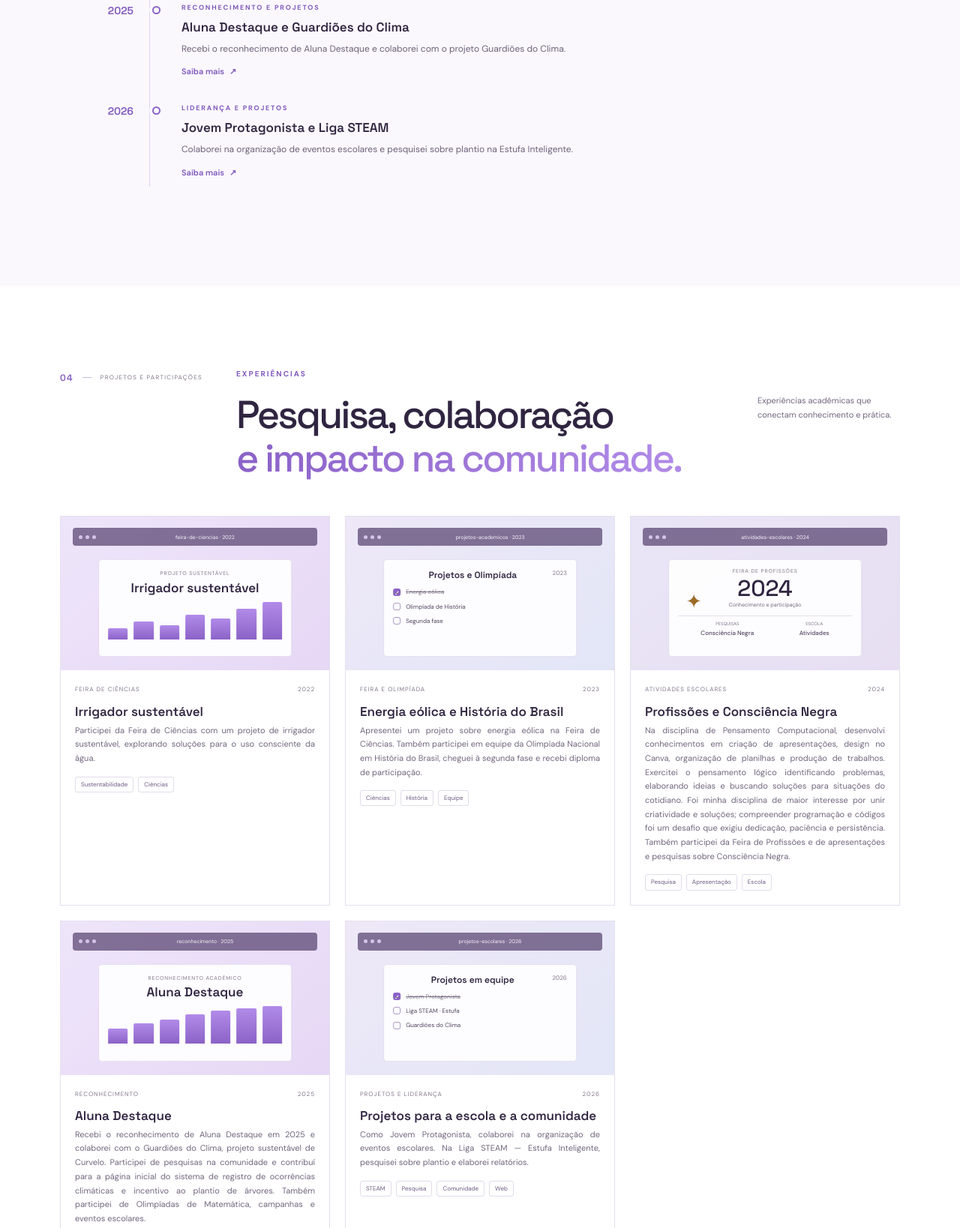
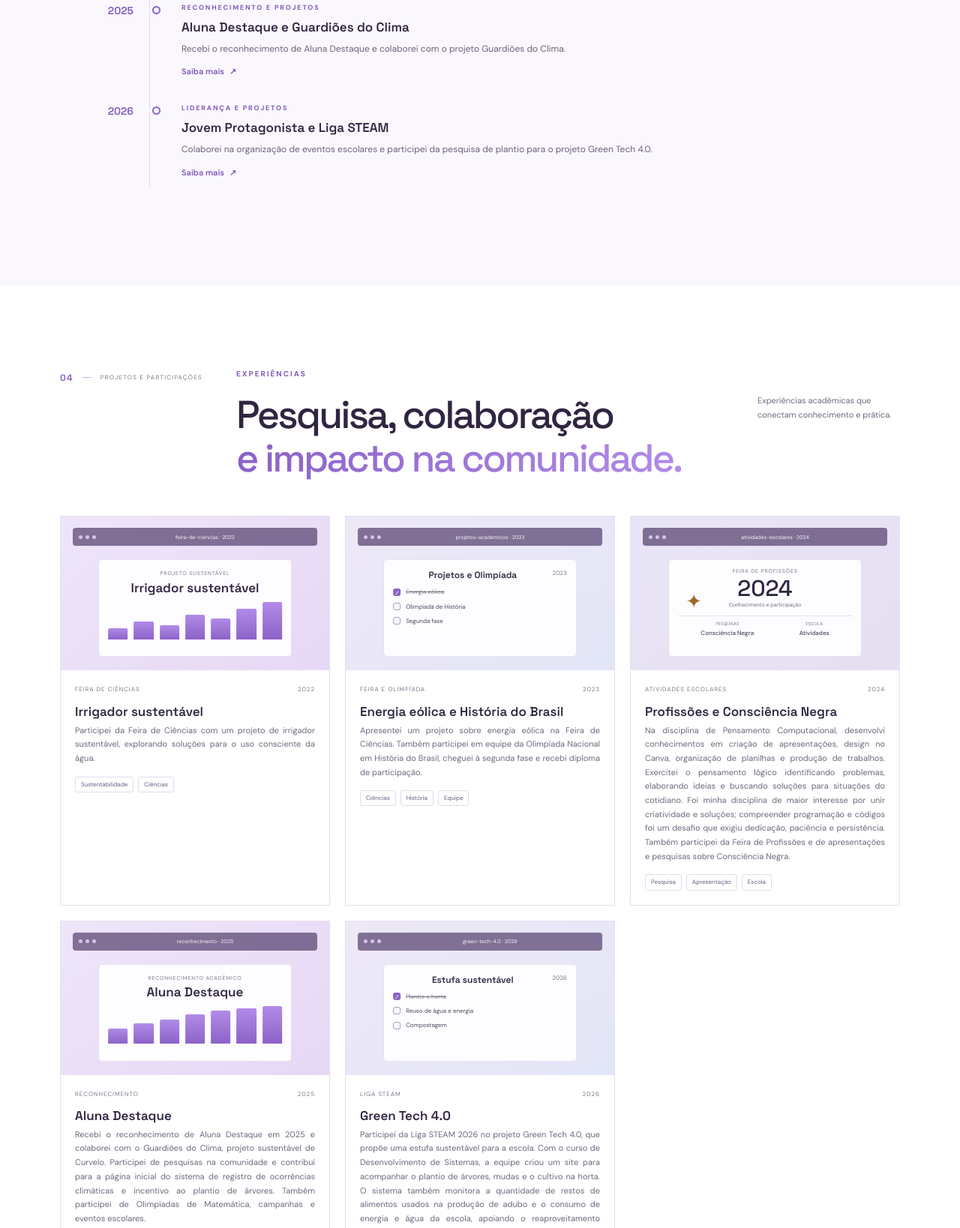
Before and after one commit to sofiaalvesdemoura/Portif-lio, a plain HTML site: page index.html in a window 1280 px wide. Shown: the part 3529-5167 px from the top of the page at 75% size. Drawn offline with Linux system fonts and the light colour scheme.

Commit message:
Criação do Portfólio

```diff
--- a/index.html
+++ b/index.html
@@ -83,7 +83,7 @@
           <article class="timeline-item"><div class="timeline-year">2023</div><div class="timeline-marker"></div><div class="timeline-content"><p class="eyebrow">FEIRA DE CI&#202;NCIAS E OLIMP&#205;ADA</p><h3>Energia e&#243;lica e Hist&#243;ria do Brasil</h3><p>Apresentei um projeto sobre energia e&#243;lica e cheguei &#224; segunda fase da Olimp&#237;ada Nacional em Hist&#243;ria do Brasil.</p><a class="timeline-more" href="#experiencia-2023">Saiba mais <span aria-hidden="true">&#8599;</span></a></div></article>
           <article class="timeline-item"><div class="timeline-year">2024</div><div class="timeline-marker"></div><div class="timeline-content"><p class="eyebrow">FORMA&#199;&#195;O E ATIVIDADES ESCOLARES</p><h3>Pensamento Computacional e projetos escolares</h3><p>Desenvolvi habilidades digitais e participei da Feira de Profiss&#245;es e de pesquisas sobre Consci&#234;ncia Negra.</p><a class="timeline-more" href="#experiencia-2024">Saiba mais <span aria-hidden="true">&#8599;</span></a></div></article>
           <article class="timeline-item"><div class="timeline-year">2025</div><div class="timeline-marker"></div><div class="timeline-content"><p class="eyebrow">RECONHECIMENTO E PROJETOS</p><h3>Aluna Destaque e Guardi&#245;es do Clima</h3><p>Recebi o reconhecimento de Aluna Destaque e colaborei com o projeto Guardi&#245;es do Clima.</p><a class="timeline-more" href="#experiencia-2025">Saiba mais <span aria-hidden="true">&#8599;</span></a></div></article>
-          <article class="timeline-item"><div class="timeline-year">2026</div><div class="timeline-marker"></div><div class="timeline-content"><p class="eyebrow">LIDERAN&#199;A E PROJETOS</p><h3>Jovem Protagonista e Liga STEAM</h3><p>Colaborei na organiza&#231;&#227;o de eventos escolares e pesquisei sobre plantio na Estufa Inteligente.</p><a class="timeline-more" href="#experiencia-2026">Saiba mais <span aria-hidden="true">&#8599;</span></a></div></article>
+          <article class="timeline-item"><div class="timeline-year">2026</div><div class="timeline-marker"></div><div class="timeline-content"><p class="eyebrow">LIDERAN&#199;A E PROJETOS</p><h3>Jovem Protagonista e Liga STEAM</h3><p>Colaborei na organiza&#231;&#227;o de eventos escolares e participei da pesquisa de plantio para o projeto Green Tech 4.0.</p><a class="timeline-more" href="#experiencia-2026">Saiba mais <span aria-hidden="true">&#8599;</span></a></div></article>
         </div>
       </div>
     </section>
@@ -94,7 +94,7 @@
           <article class="project-card" id="experiencia-2023"><div class="project-art art-two"><div class="browser-bar"><i></i><i></i><i></i><span>projetos-academicos · 2023</span></div><div class="task-preview"><div class="task-title">Projetos e Olimpíada <small>2023</small></div><div class="task-row done"><b>✓</b> Energia eólica</div><div class="task-row"><b></b> Olimpíada de História</div><div class="task-row"><b></b> Segunda fase</div></div></div><div class="project-info"><div class="project-number">FEIRA E OLIMPÍADA <span>2023</span></div><h3>Energia eólica e História do Brasil</h3><p>Apresentei um projeto sobre energia eólica na Feira de Ciências. Também participei em equipe da Olimpíada Nacional em História do Brasil, cheguei à segunda fase e recebi diploma de participação.</p><div class="project-tags"><span>Ciências</span><span>História</span><span>Equipe</span></div></div></article>
           <article class="project-card" id="experiencia-2024"><div class="project-art art-three"><div class="browser-bar"><i></i><i></i><i></i><span>atividades-escolares · 2024</span></div><div class="weather-preview"><div class="weather-city">FEIRA DE PROFISSÕES</div><div class="weather-sun">✦</div><div class="weather-temp">2024</div><div class="weather-desc">Conhecimento e participação</div><div class="weather-bottom"><span>PESQUISAS <b>Consciência Negra</b></span><span>ESCOLA <b>Atividades</b></span></div></div></div><div class="project-info"><div class="project-number">ATIVIDADES ESCOLARES <span>2024</span></div><h3>Profissões e Consciência Negra</h3><p>Na disciplina de Pensamento Computacional, desenvolvi conhecimentos em cria&#231;&#227;o de apresenta&#231;&#245;es, design no Canva, organiza&#231;&#227;o de planilhas e produ&#231;&#227;o de trabalhos. Exercitei o pensamento l&#243;gico identificando problemas, elaborando ideias e buscando solu&#231;&#245;es para situa&#231;&#245;es do cotidiano. Foi minha disciplina de maior interesse por unir criatividade e solu&#231;&#245;es; compreender programa&#231;&#227;o e c&#243;digos foi um desafio que exigiu dedica&#231;&#227;o, paci&#234;ncia e persist&#234;ncia. Tamb&#233;m participei da Feira de Profiss&#245;es e de apresenta&#231;&#245;es e pesquisas sobre Consci&#234;ncia Negra.</p><div class="project-tags"><span>Pesquisa</span><span>Apresentação</span><span>Escola</span></div></div></article>
           <article class="project-card" id="experiencia-2025"><div class="project-art art-one"><div class="browser-bar"><i></i><i></i><i></i><span>reconhecimento · 2025</span></div><div class="finance-preview"><div class="preview-label">RECONHECIMENTO ACADÊMICO</div><div class="preview-amount">Aluna Destaque</div><div class="preview-chart"><span style="height:40%"></span><span style="height:55%"></span><span style="height:65%"></span><span style="height:78%"></span><span style="height:88%"></span><span style="height:94%"></span><span style="height:100%"></span></div></div></div><div class="project-info"><div class="project-number">RECONHECIMENTO <span>2025</span></div><h3>Aluna Destaque</h3><p>Recebi o reconhecimento de Aluna Destaque em 2025 e colaborei com o Guardi&#245;es do Clima, projeto sustent&#225;vel de Curvelo. Participei de pesquisas na comunidade e contribu&#237; para a p&#225;gina inicial do sistema de registro de ocorr&#234;ncias clim&#225;ticas e incentivo ao plantio de &#225;rvores. Tamb&#233;m participei de Olimp&#237;adas de Matem&#225;tica, campanhas e eventos escolares.</p><div class="project-tags"><span>Reconhecimento</span><span>Olimpíadas</span><span>Participação</span></div></div></article>
-          <article class="project-card" id="experiencia-2026"><div class="project-art art-two"><div class="browser-bar"><i></i><i></i><i></i><span>projetos-escolares · 2026</span></div><div class="task-preview"><div class="task-title">Projetos em equipe <small>2026</small></div><div class="task-row done"><b>✓</b> Jovem Protagonista</div><div class="task-row"><b></b> Liga STEAM · Estufa</div><div class="task-row"><b></b> Guardiões do Clima</div></div></div><div class="project-info"><div class="project-number">PROJETOS E LIDERANÇA <span>2026</span></div><h3>Projetos para a escola e a comunidade</h3><p>Como Jovem Protagonista, colaborei na organização de eventos escolares. Na Liga STEAM — Estufa Inteligente, pesquisei sobre plantio e elaborei relatórios.</p><div class="project-tags"><span>STEAM</span><span>Pesquisa</span><span>Comunidade</span><span>Web</span></div></div></article>
+          <article class="project-card" id="experiencia-2026"><div class="project-art art-two"><div class="browser-bar"><i></i><i></i><i></i><span>green-tech-4.0 · 2026</span></div><div class="task-preview"><div class="task-title">Estufa sustentável <small>2026</small></div><div class="task-row done"><b>✓</b> Plantio e horta</div><div class="task-row"><b></b> Reuso de água e energia</div><div class="task-row"><b></b> Compostagem</div></div></div><div class="project-info"><div class="project-number">LIGA STEAM <span>2026</span></div><h3>Green Tech 4.0</h3><p>Participei da Liga STEAM 2026 no projeto Green Tech 4.0, que propõe uma estufa sustentável para a escola. Com o curso de Desenvolvimento de Sistemas, a equipe criou um site para acompanhar o plantio de árvores, mudas e o cultivo na horta. O sistema também monitora a quantidade de restos de alimentos usados na produção de adubo e o consumo de energia e água da escola, apoiando o reaproveitamento desses recursos. Minha contribuição foi pesquisar quais legumes, verduras e plantas poderiam ser cultivados na estufa e na escola.</p><div class="project-tags"><span>STEAM</span><span>Pesquisa de plantio</span><span>Sustentabilidade</span><span>Desenvolvimento web</span></div></div></article>
         </div>
       </div>
     </section>
```
